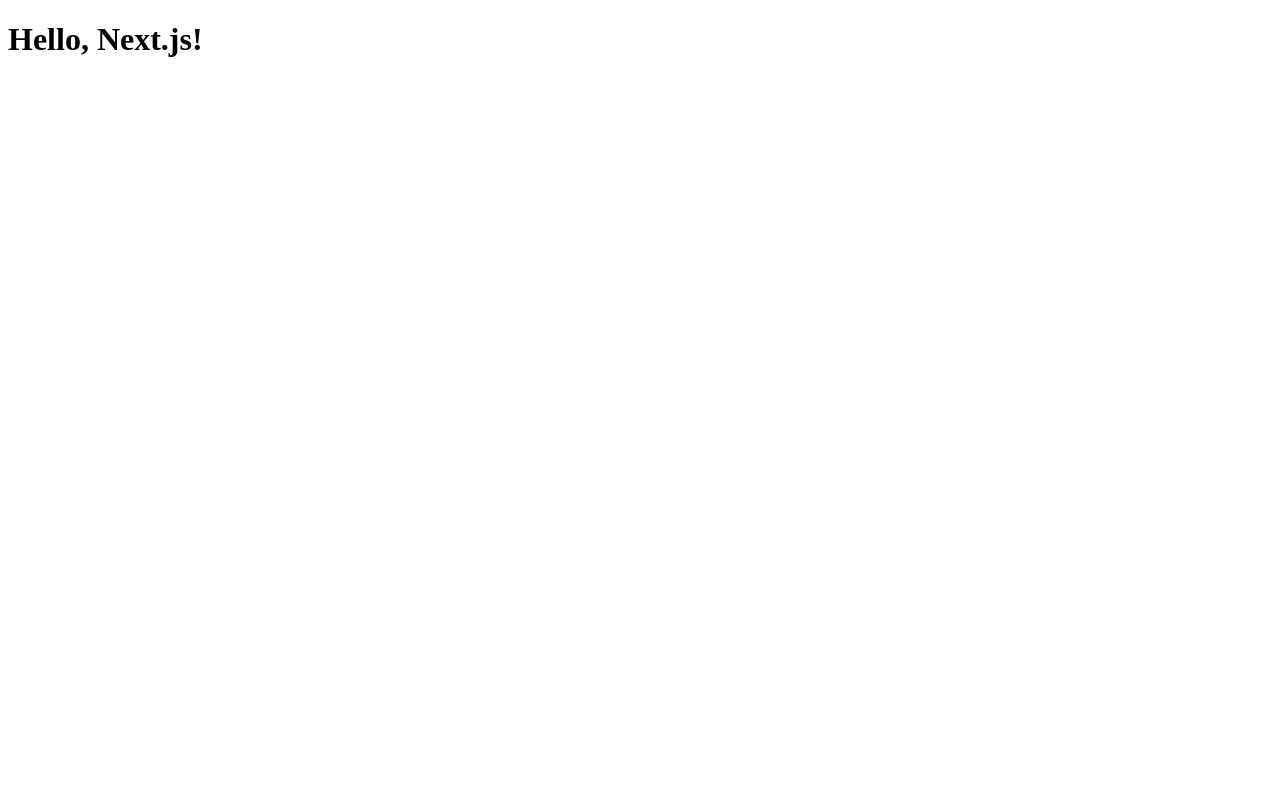
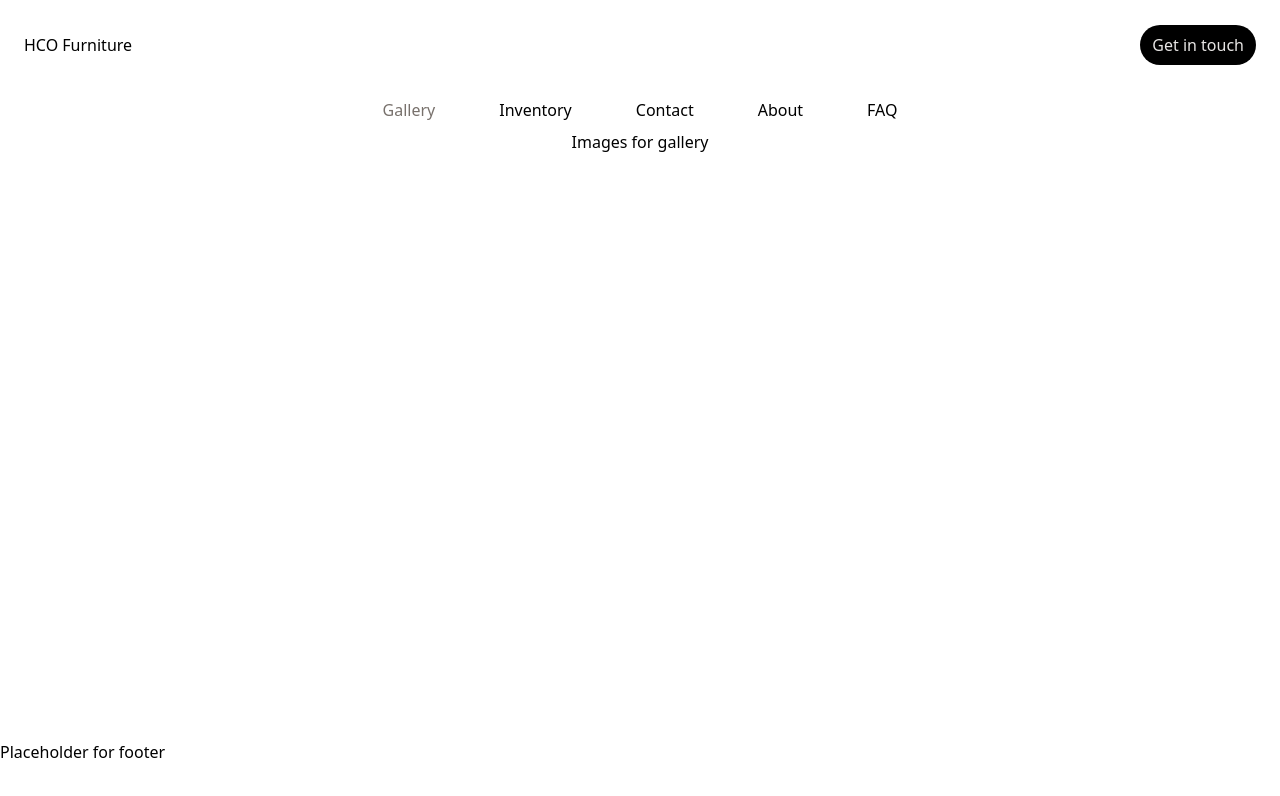
Before and after one commit to jacobhusband/photography, a Next.js app: page / in a window 1280 px wide. Shown: the top 796 px of the page. Built offline with nearby package versions, Linux system fonts and the light colour scheme.

Commit message:
Add layout for page

```diff
--- a/app/globals.css
+++ b/app/globals.css
@@ -1,27 +1,10 @@
-@tailwind base;
-@tailwind components;
-@tailwind utilities;
+@import "tailwindcss/base";
+@import "tailwindcss/components";
+@import "tailwindcss/utilities";
 
-:root {
-  --foreground-rgb: 0, 0, 0;
-  --background-start-rgb: 214, 219, 220;
-  --background-end-rgb: 255, 255, 255;
-}
-
-@media (prefers-color-scheme: dark) {
-  :root {
-    --foreground-rgb: 255, 255, 255;
-    --background-start-rgb: 0, 0, 0;
-    --background-end-rgb: 0, 0, 0;
+@layer {
+  html,
+  body {
+    height: 100%;
   }
 }
-
-body {
-  color: rgb(var(--foreground-rgb));
-  background: linear-gradient(
-      to bottom,
-      transparent,
-      rgb(var(--background-end-rgb))
-    )
-    rgb(var(--background-start-rgb));
-}
--- a/app/layout.tsx
+++ b/app/layout.tsx
@@ -1,3 +1,5 @@
+import "./globals.css";
+
 export const metadata = {
   title: "Next.js",
   description: "Generated by Next.js",
--- /dev/null
+++ b/app/navbar.tsx
@@ -0,0 +1,55 @@
+"use client";
+
+import { Tab } from "@headlessui/react";
+
+const tabs = [
+  {
+    key: "gallery",
+    display: "Gallery",
+  },
+  {
+    key: "inventory",
+    display: "Inventory",
+  },
+  {
+    key: "contact",
+    display: "Contact",
+  },
+  {
+    key: "about",
+    display: "About",
+  },
+  {
+    key: "faq",
+    display: "FAQ",
+  },
+];
+
+export default function Navbar() {
+  return (
+    <div className="flex flex-col items-center">
+      <Tab.Group>
+        <Tab.List className="flex items-center gap-12">
+          {tabs.map((tab) => (
+            <Tab key={tab.key} className="p-2">
+              {({ selected }) => (
+                <span className={selected ? "text-stone-500" : "text-black"}>
+                  {tab.display}
+                </span>
+              )}
+            </Tab>
+          ))}
+        </Tab.List>
+        <Tab.Panels>
+          <Tab.Panel>Images for gallery</Tab.Panel>
+          <Tab.Panel>
+            Browser insert for facebook marketplace inventory
+          </Tab.Panel>
+          <Tab.Panel>Contact information</Tab.Panel>
+          <Tab.Panel>About information</Tab.Panel>
+          <Tab.Panel>FAQ information</Tab.Panel>
+        </Tab.Panels>
+      </Tab.Group>
+    </div>
+  );
+}
--- a/app/page.tsx
+++ b/app/page.tsx
@@ -1,3 +1,22 @@
+import Link from "next/link";
+import Navbar from "./navbar";
+
 export default function Page() {
-  return <h1>Hello, Next.js!</h1>;
+  return (
+    <div className="h-full flex flex-col">
+      <header className="flex justify-between items-center h-[90px] px-6">
+        <div>HCO Furniture</div>
+        <Link
+          href="#"
+          className="rounded-3xl bg-black text-stone-200 px-3 py-2 hover:bg-opacity-90"
+        >
+          Get in touch
+        </Link>
+      </header>
+      <main className="grow">
+        <Navbar />
+      </main>
+      <footer className="h-[60px]">Placeholder for footer</footer>
+    </div>
+  );
 }
--- a/package.json
+++ b/package.json
@@ -9,6 +9,7 @@
     "lint": "next lint"
   },
   "dependencies": {
+    "@headlessui/react": "^1.7.16",
     "@types/node": "20.4.5",
     "@types/react": "18.2.18",
     "@types/react-dom": "18.2.7",
--- a/tailwind.config.js
+++ b/tailwind.config.js
@@ -4,6 +4,9 @@ module.exports = {
     "./app/**/*.{js,ts,jsx,tsx,mdx}",
     "./pages/**/*.{js,ts,jsx,tsx,mdx}",
     "./components/**/*.{js,ts,jsx,tsx,mdx}",
+
+    // Or if using `src` directory:
+    "./src/**/*.{js,ts,jsx,tsx,mdx}",
   ],
   theme: {
     extend: {},
```
Also changed, not shown: 1 other file (tests, documents, lock files or other folders).
